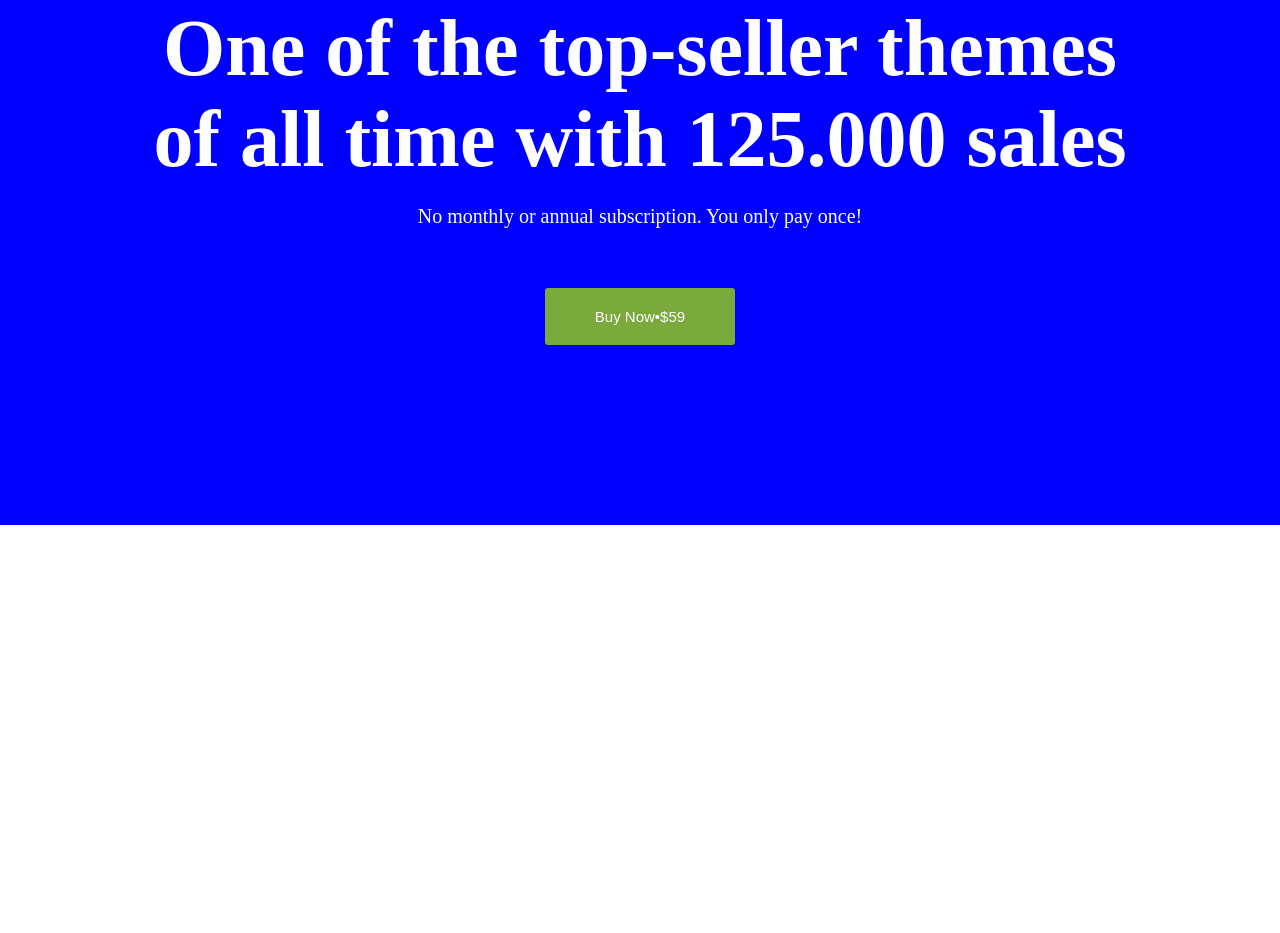
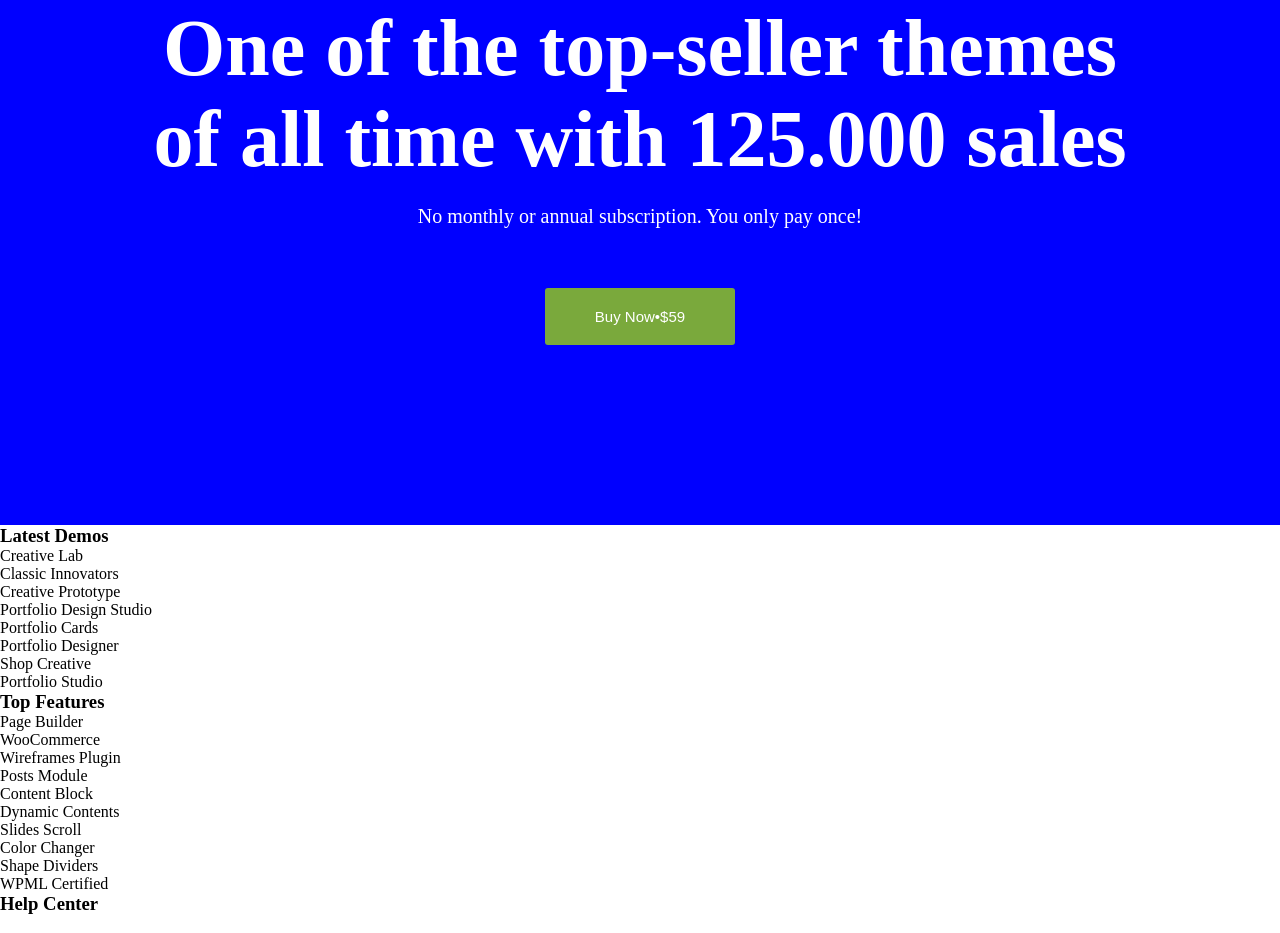
Before and after one commit to Nihaddm/HomeWork, a plain HTML site: page index.html in a window 1280 px wide. Shown: the part 6363-7296 px from the top of the page. Before the commit the page ends 6888 px from the top, so only its background shows below. Drawn offline with Linux system fonts and the light colour scheme.

Commit message:
Commit17

```diff
--- a/index.html
+++ b/index.html
@@ -278,6 +278,53 @@
 
 
         <div class="footer">
+
+        <div class="footer1">
+            <h3>Latest Demos</h3>
+            <p>Creative Lab</p>
+            <p>Classic Innovators</p>
+            <p>Creative Prototype</p>
+            <p>Portfolio Design Studio</p>
+            <p>Portfolio Cards</p>
+            <p>Portfolio Designer</p>
+            <p>Shop Creative</p>
+            <p>Portfolio Studio</p>
+        </div>
+
+        <div class="footer2">
+            <h3>Top Features</h3>
+            <p>Page Builder</p>
+            <p>WooCommerce</p>
+            <p>Wireframes Plugin</p>
+            <p>Posts Module</p>
+            <p>Content Block</p>
+            <p>Dynamic Contents</p>
+            <p>Slides Scroll</p>
+            <p>Color Changer</p>
+            <p>Shape Dividers</p>
+            <p>WPML Certified</p>
+        </div>
+
+
+        <div class="footer3">
+            <h3>Help Center</h3>
+            <div class="docs">
+                <img src="" alt="">
+            </div>
+        </div>
+
+
+
+
+
+
+
+
+
+
+
+
+
         </div>
 
 
```
